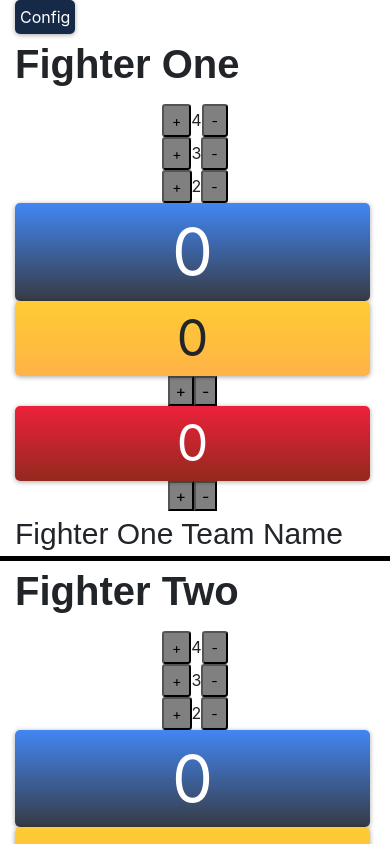
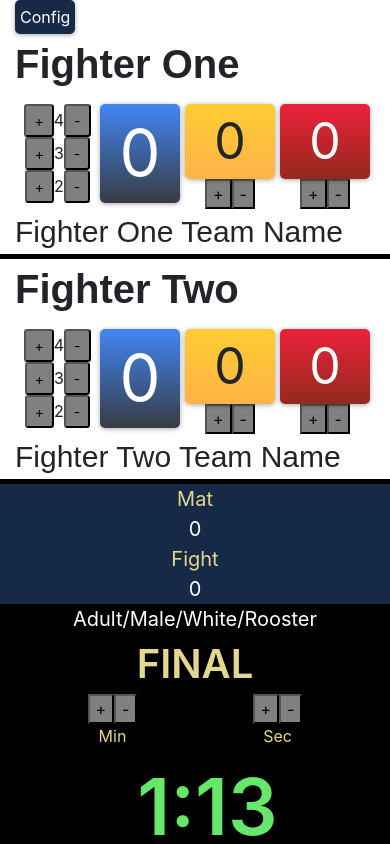
Before and after one commit to andylushman/Jiu-Jitsu-Scoreboard, a React (Create React App) app: page / in a window 390 px wide. Shown: the top 844 px of the page. Built offline with nearby package versions, Linux system fonts and the light colour scheme.

Commit message:
layout finished

```diff
--- a/src/components/score.js
+++ b/src/components/score.js
@@ -57,7 +57,7 @@ class Score extends Component {
         <div className="row">
           <div className="col">
             <div className="row">
-              <div className="col-sm-6">
+              <div className="col-6">
                 <div className="row points-btn">
                   <button
                     onClick={this.increasePointsByFour}
@@ -114,7 +114,7 @@ class Score extends Component {
             </div>
           </div>
 
-          <div className="col-sm-3 advantages">
+          <div className="col-3 advantages">
             <div className="col advantages-number score-button">
               {this.state.advantages}
             </div>
@@ -124,7 +124,7 @@ class Score extends Component {
             </div>
           </div>
 
-          <div className="col-sm-3 penalties">
+          <div className="col-3 col-sm-3 penalties">
             <div className="col penalties-number score-button">
               {this.state.penalties}
             </div>
```
